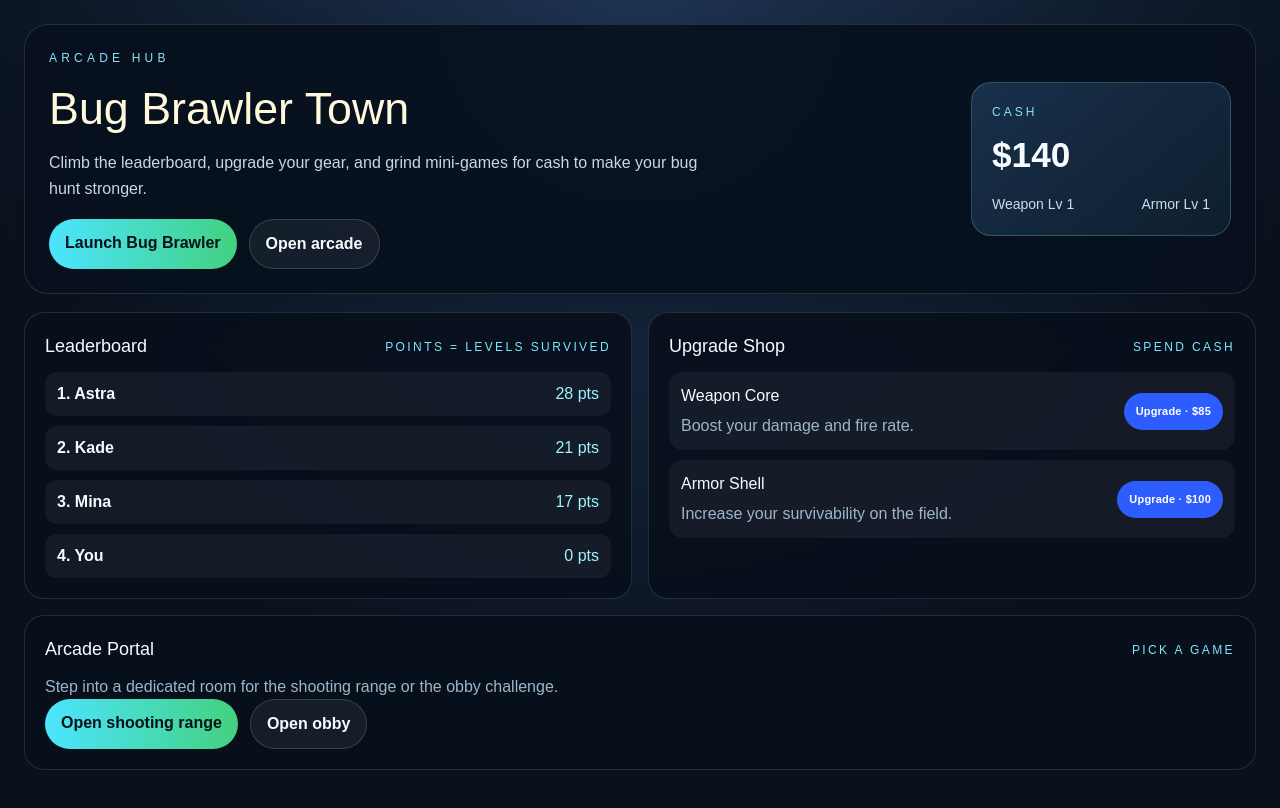
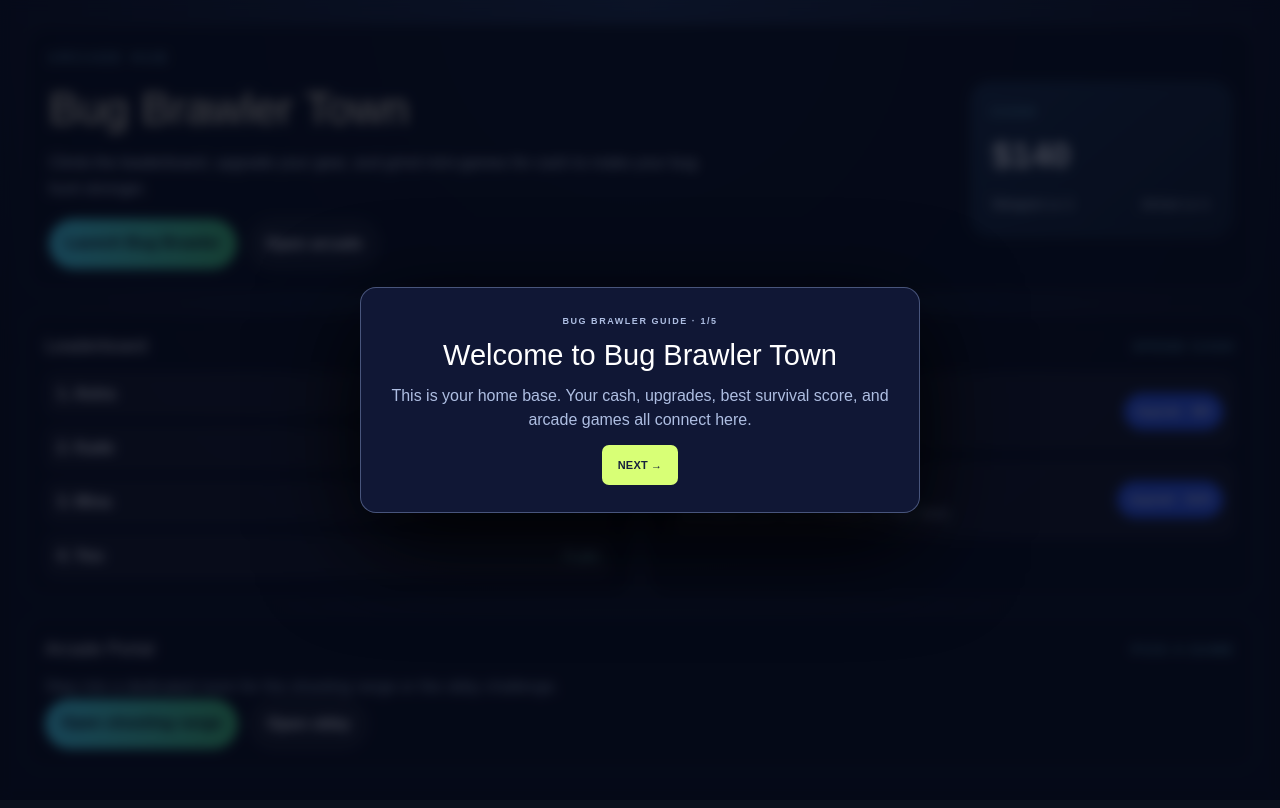
Before and after one commit to vincent-2005/Bug-Fight, a Next.js app: page / in a window 1280 px wide. Built offline with nearby package versions, Linux system fonts and the light colour scheme.

Commit message:
Update HomeHub.tsx

```diff
--- a/components/bug-brawler/HomeHub.tsx
+++ b/components/bug-brawler/HomeHub.tsx
@@ -1,7 +1,7 @@
 "use client";
 
 import Link from "next/link";
-import { useMemo } from "react";
+import { useMemo, useState } from "react";
 import type { CSSProperties } from "react";
 import { usePlayerProgress } from "./progress";
 
@@ -20,6 +20,15 @@ const baseLeaderboard: LeaderboardEntry[] = [
 export default function HomeHub() {
   const { progress, setProgress } = usePlayerProgress();
   const { money, weaponLevel, armorLevel, levelsSurvived } = progress;
+  const [tutorialStep, setTutorialStep] = useState(0);
+  const [showTutorial, setShowTutorial] = useState(true);
+  const tutorial = [
+    { title: "Welcome to Bug Brawler Town", text: "This is your home base. Your cash, upgrades, best survival score, and arcade games all connect here." },
+    { title: "Hunt bugs and survive", text: "Choose Launch Bug Brawler to enter the hunt. Move with WASD, attack with click or Space, collect crates, and survive waves to earn leaderboard points." },
+    { title: "Climb the leaderboard", text: "Your points equal your highest number of levels survived. Finish waves, then beat that best run to move up the rankings." },
+    { title: "Spend cash on upgrades", text: "Use the Upgrade Shop to improve your Weapon Core and Armor Shell. Cash comes from arcade mini-games and helps you prepare for longer runs." },
+    { title: "Play mini-games and view your profile", text: "Open the arcade to earn cash in extra challenges. Your Profile keeps your score, cash, and upgrade levels in one place." },
+  ];
 
   const leaderboard = useMemo(() => {
     const playerScore = levelsSurvived;
@@ -121,6 +130,14 @@ export default function HomeHub() {
           </div>
         </div>
       </section>
+      {showTutorial && <div className="modal"><div className="end" style={styles.tutorial}>
+        <p className="eyebrow">BUG BRAWLER GUIDE · {tutorialStep + 1}/{tutorial.length}</p>
+        <h2>{tutorial[tutorialStep].title}</h2>
+        <p>{tutorial[tutorialStep].text}</p>
+        <button className="continue" onClick={() => tutorialStep === tutorial.length - 1 ? setShowTutorial(false) : setTutorialStep((step) => step + 1)}>
+          {tutorialStep === tutorial.length - 1 ? "START EXPLORING →" : "NEXT →"}
+        </button>
+      </div></div>}
     </main>
   );
 }
@@ -168,6 +185,9 @@ const styles: Record<string, CSSProperties> = {
     display: "flex",
     gap: 12,
     flexWrap: "wrap",
+  },
+  tutorial: {
+    maxWidth: 560,
   },
   primaryButton: {
     border: "none",
```
